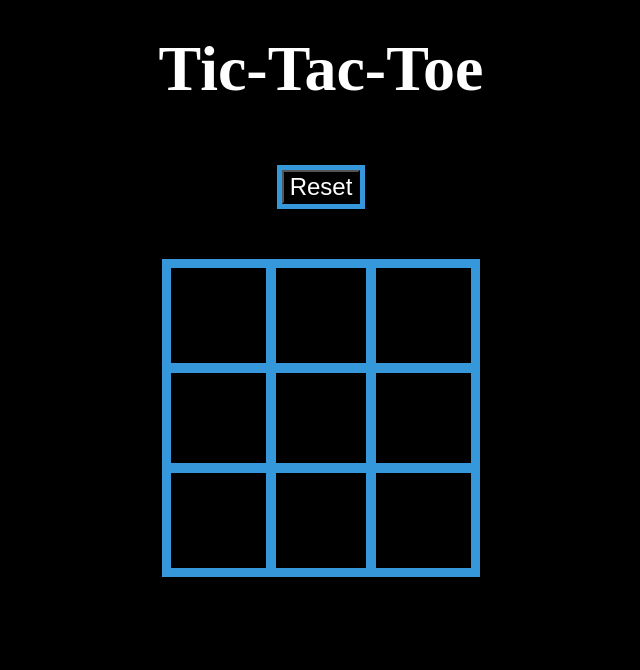
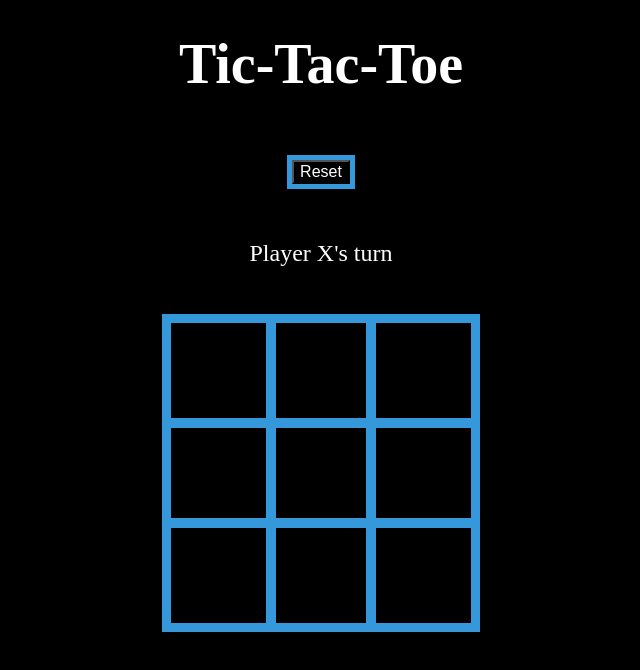
Before and after one commit to cosmicavocado/Tic-Tac-Toe, a plain HTML site: page index.html in a window 1280 px wide. Shown: the whole page, without its empty margins (319-959 px from the left). Drawn offline with Linux system fonts and the light colour scheme.

Commit message:
added div for game text and minor styling but no script interaction yet

```diff
--- a/index.html
+++ b/index.html
@@ -12,6 +12,9 @@
     <section>
         <div id='reset'>
             <button>Reset</button>
+        </div>
+        <div id='gameText'>
+            <p id='currentText'>Player X's turn</p>
         </div>
         <div id='grid'>
             <div class="box" id='box1'></div>
--- a/style.css
+++ b/style.css
@@ -4,7 +4,7 @@ body {
     margin: 0;
 }
 h1 {
-    font-size: 4rem;
+    font-size: 3.5rem;
     text-align: center;
     margin: 4vh auto;
 }
@@ -26,14 +26,17 @@ h1 {
     outline: 0.313rem solid #3498DB;
     font-size: 2.5rem;
 }
-#reset {
+#reset, #gameText {
     display: flex;
     justify-content: center;
 }
 button {
     background-color: #000000;
     color: #ffffff;
-    font-size: 1.5rem;
+    font-size: 1rem;
     margin: 2rem auto;
     outline: 0.313rem solid #3498DB;
 }
+#currentText {
+    font-size: 1.5rem;
+}
```
